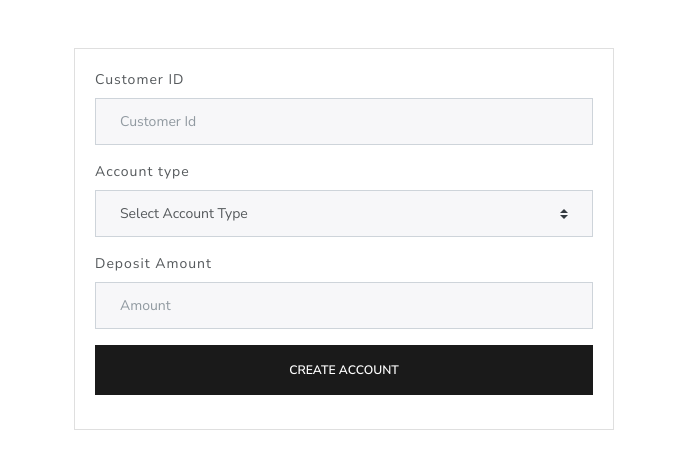
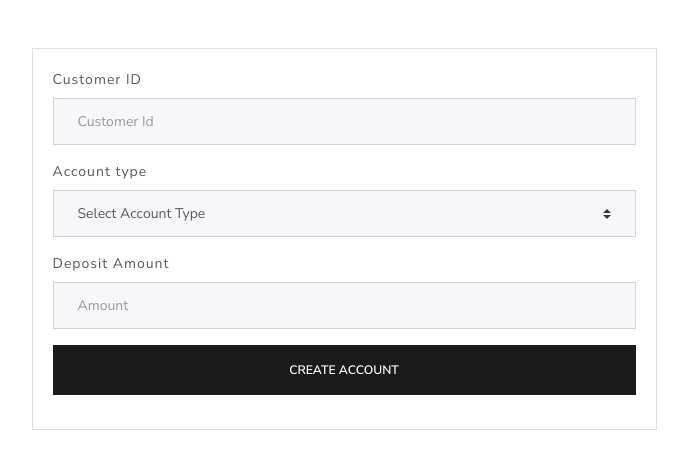
Before and after one commit to karthik-minnikanti/Banking-Management-System, a Flask app: page /createaccount in a window 1280 px wide. Shown: the part 89-558 px from the top of the page, without its empty margins (296-984 px from the left). Run offline with Flask 2, Linux system fonts and the light colour scheme; the visitor is signed in with stand-in values (Sample User, id 1); some libraries are stand-ins or nearby versions.

Commit message:
init master

```diff
--- a/templates/navbar.html
+++ b/templates/navbar.html
@@ -53,4 +53,4 @@
     </div>
   </nav>
 </div>
-<div class="container">{% block body %}{% endblock %}</div>
+{% block body %}{% endblock %}
```
